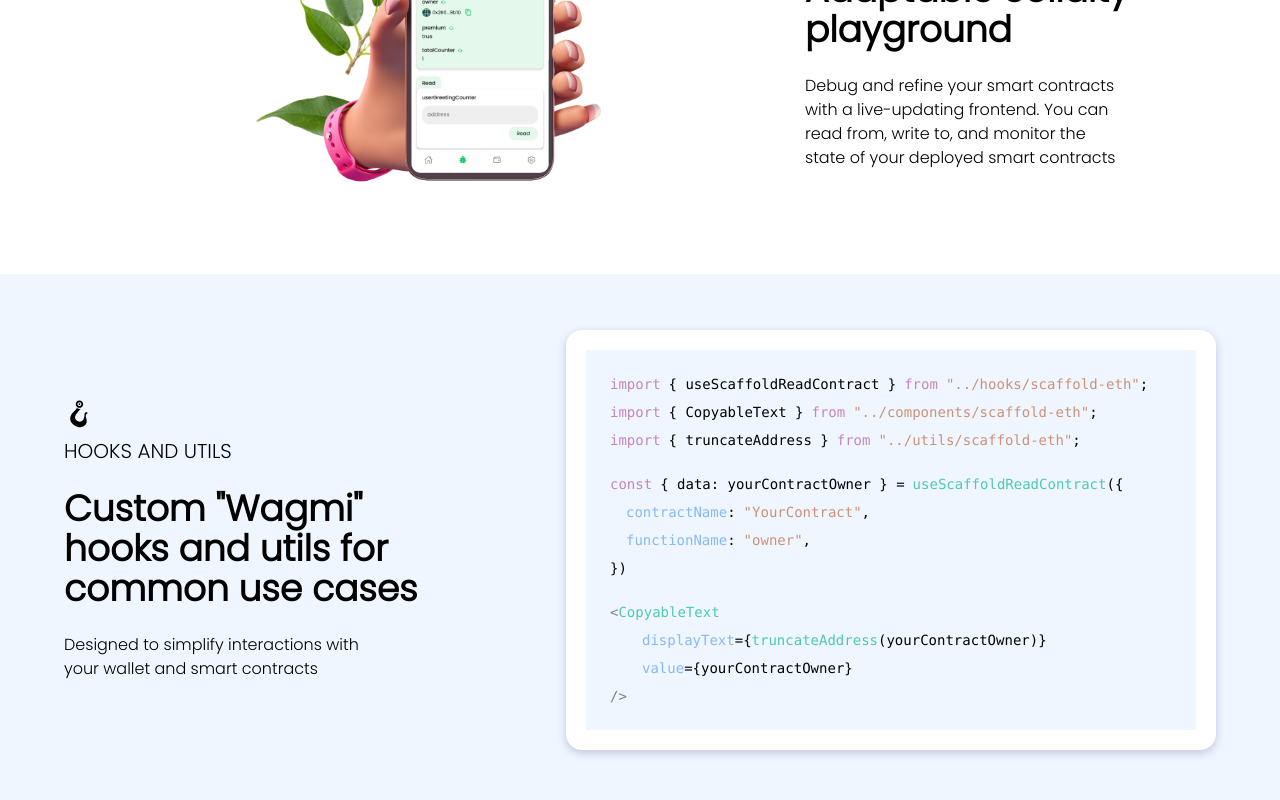
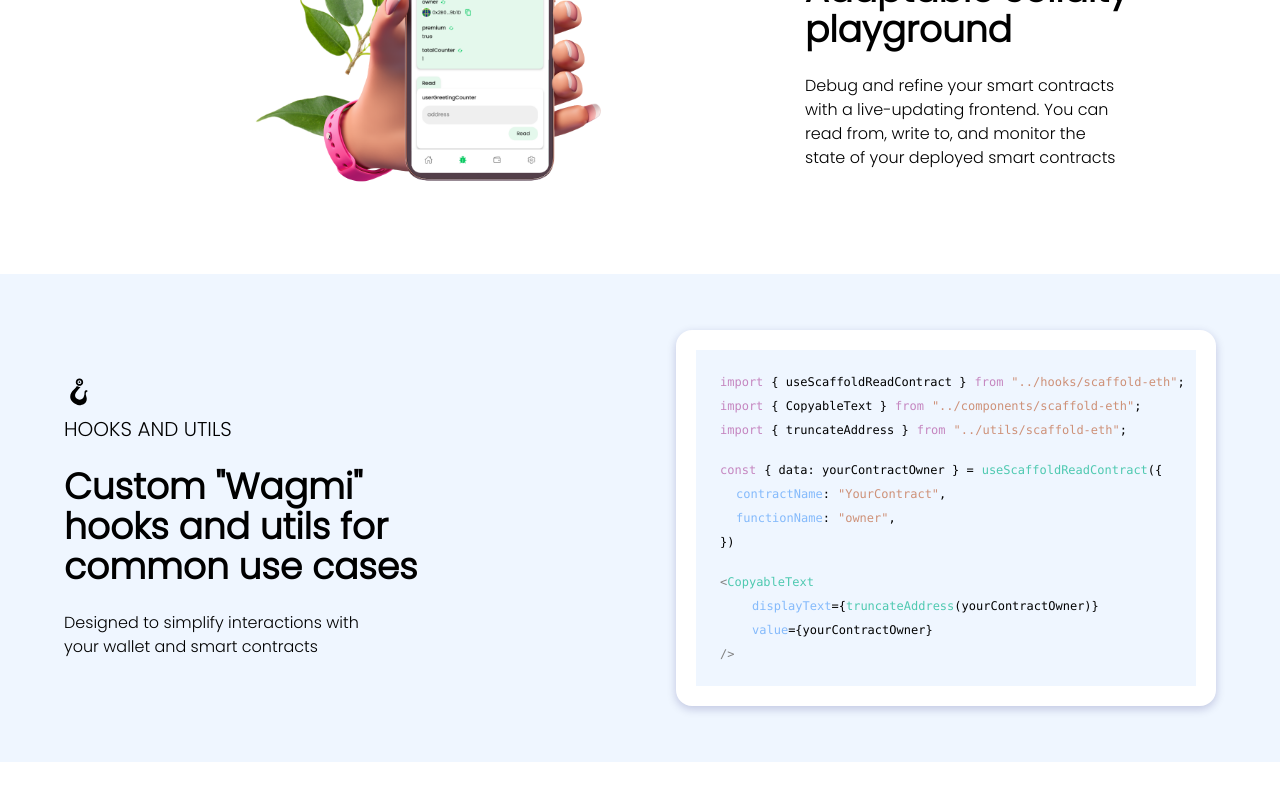
Before and after one commit to ValentineCodes/ethmobile, a Next.js app: page / in a window 1280 px wide. Shown: the part 1521-2321 px from the top of the page. After the commit the page ends 2283 px from the top, so only its background shows below. Built offline with nearby package versions, Linux system fonts and the light colour scheme.

Commit message:
refactor: reduce size of hooks and utils demo

```diff
--- a/components/features/Hooks.tsx
+++ b/components/features/Hooks.tsx
@@ -77,7 +77,7 @@ export default function Hooks({}: Props) {
           scale: 1,
         }}
         transition={{ duration: 0.7, ease: "easeInOut" }}
-        className="w-full max-w-[650px] mt-12 md:mt-0 flex flex-col border-[20px] border-white gap-2 bg-blue-50 p-6 rounded-2xl font-mono text-sm overflow-x-scroll shadow-[0_3px_10px_rgb(0,0,100,0.2)]"
+        className="w-full max-w-[540px] mt-12 md:mt-0 flex flex-col border-[20px] border-white gap-2 bg-blue-50 p-6 rounded-2xl font-mono text-xs overflow-x-scroll shadow-[0_3px_10px_rgb(0,0,100,0.2)]"
       >
         <div className="flex gap-2 whitespace-nowrap">
           <span className="text-[#C586C0]">import</span>
```
